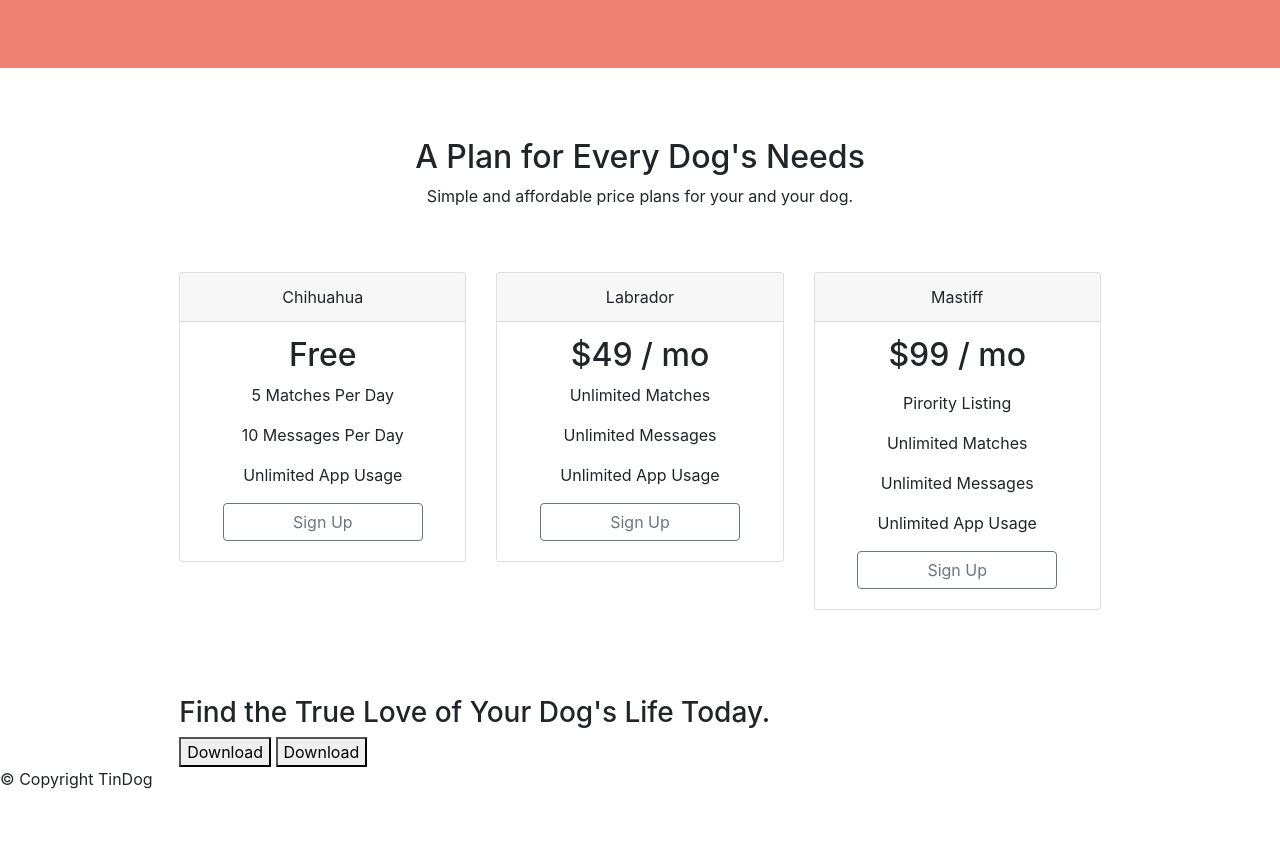
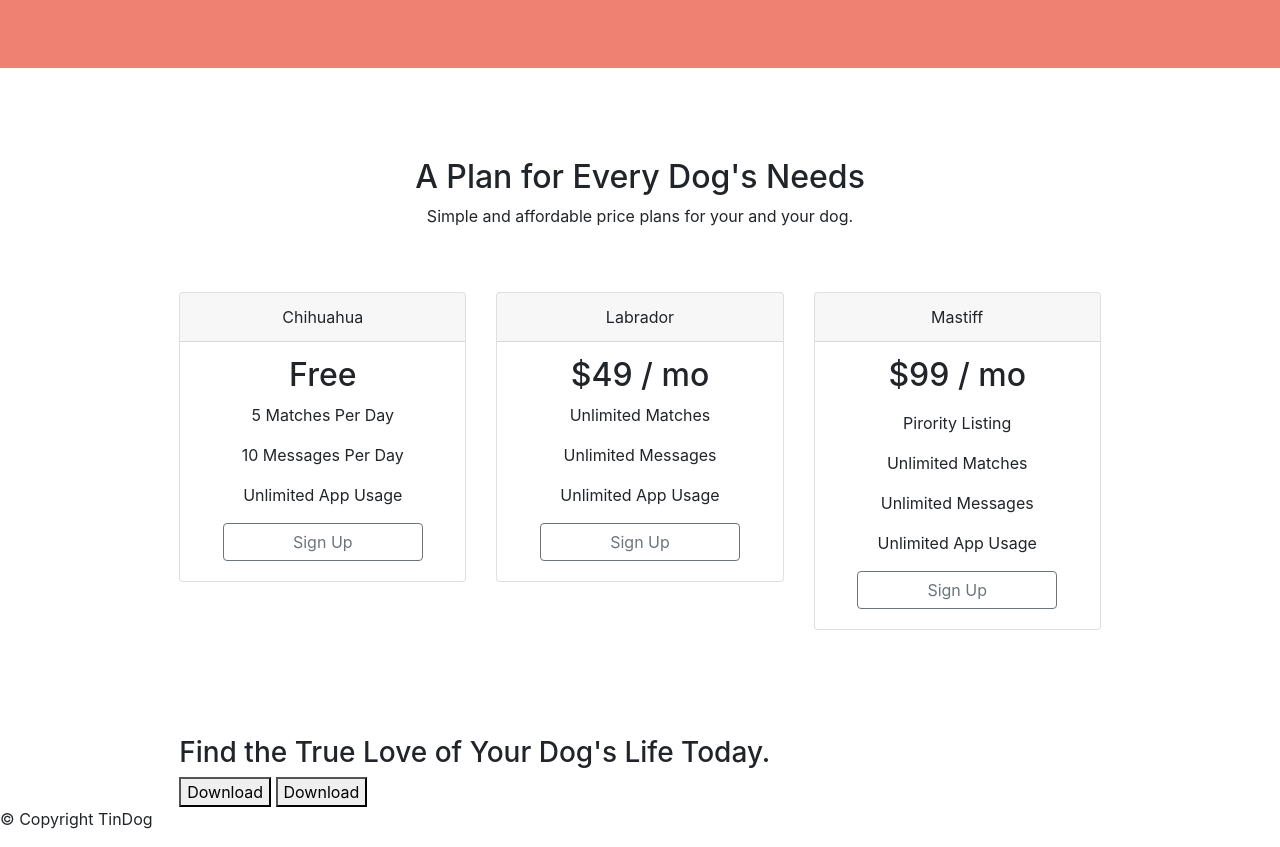
Before and after one commit to calvin-29/responsive_web, a plain HTML site: page index.html in a window 1280 px wide. Shown: the part 1741-2588 px from the top of the page. Before the commit the page ends 2548 px from the top, so only its background shows below. Drawn offline with nearby package versions, Linux system fonts and the light colour scheme.

Commit message:
Change pricing padding

```diff
--- a/css/styles.css
+++ b/css/styles.css
@@ -88,7 +88,7 @@ i{
 
 #pricing{
   text-align: center;
-  padding: 70px 0px;
+  padding: 90px 0px;
 }
 #pricing button{
   width: 200px;
```
